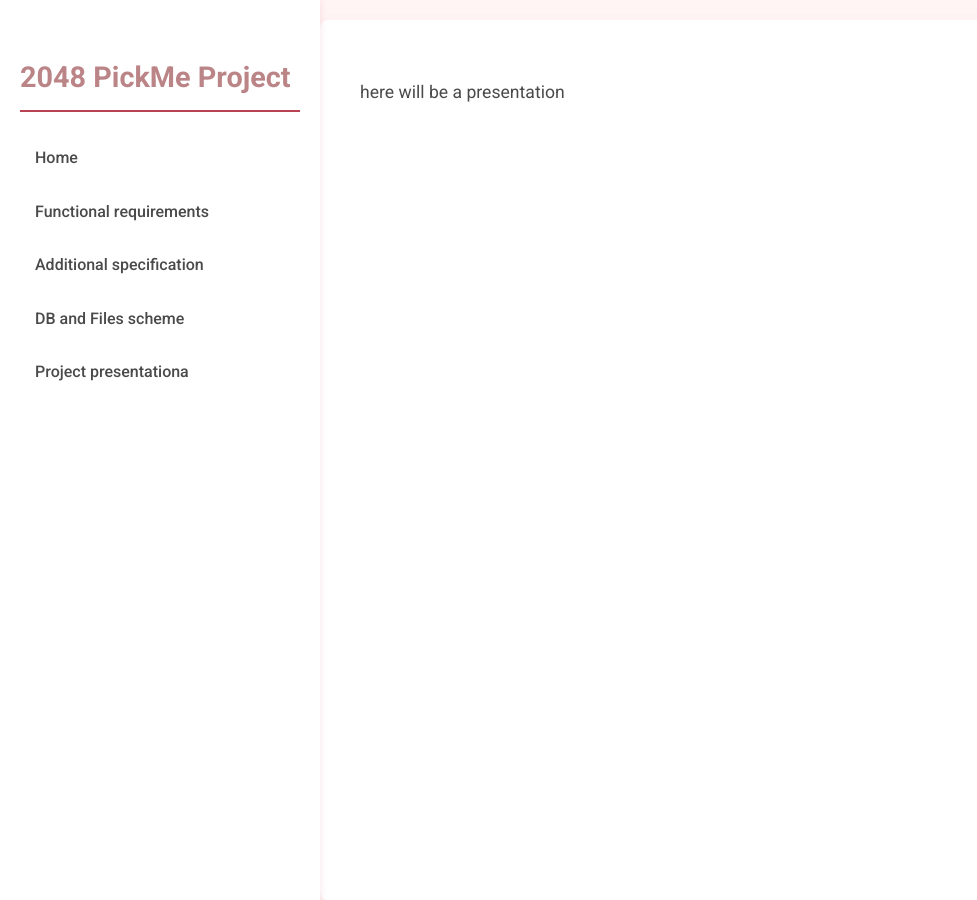
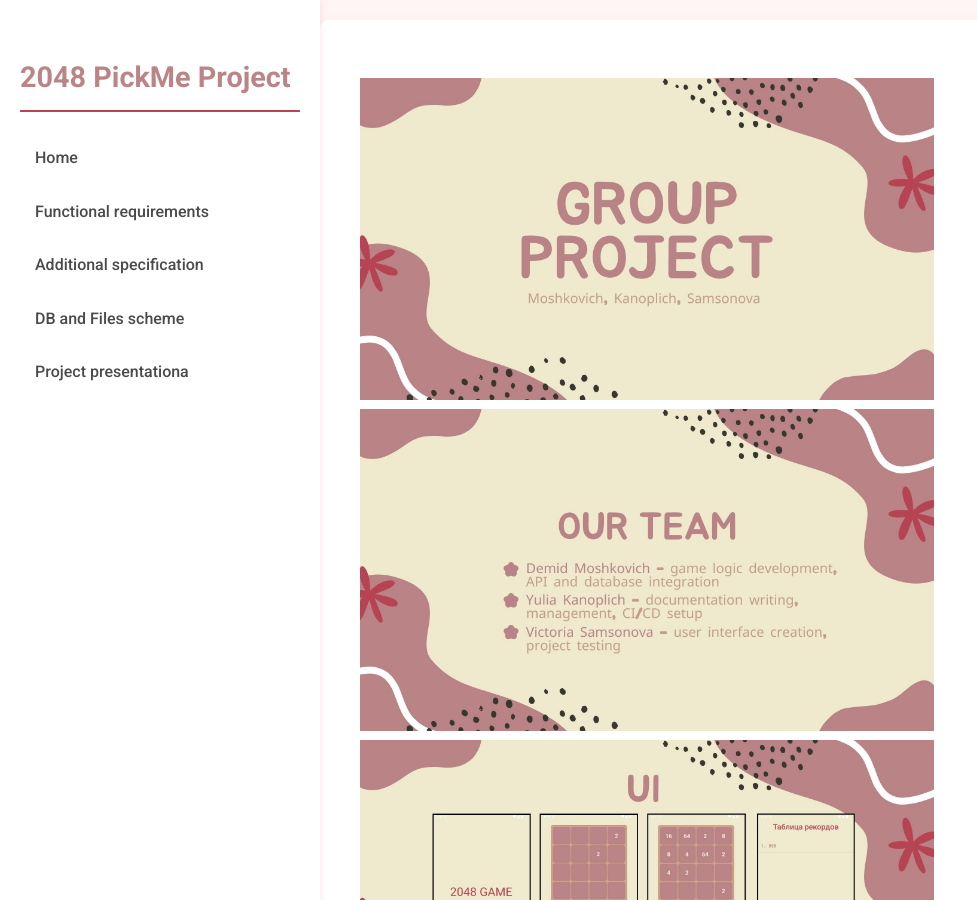
Before and after one commit to fpmi-pmvs2025/pmvs11b-lab8-pickme-team, a Jekyll site: the page built from docs/presentation.md, in a window 1280 px wide and 900 px high. Shown: the whole window, without its empty margins (0-977 px from the left). Built offline with Jekyll 4.4.1, drawn with Linux system fonts in a browser that asks for light colours.

Commit message:
add presentation

```diff
--- a/docs/presentation.md
+++ b/docs/presentation.md
@@ -1,5 +1,9 @@
 ---
 layout: default
-title: Functional requirements
+title: Project presentation
 ---
-here will be a presentation
+<img src="pics/slide1.jpg" alt="slide 1" width="70%" />
+<img src="pics/slide2.jpg" alt="slide 2" width="70%" />
+<img src="pics/slide3.jpg" alt="slide 3" width="70%" />
+<img src="pics/slide4.jpg" alt="slide 4" width="70%" />
+<img src="pics/slide5.jpg" alt="slide 5" width="70%" />
```
